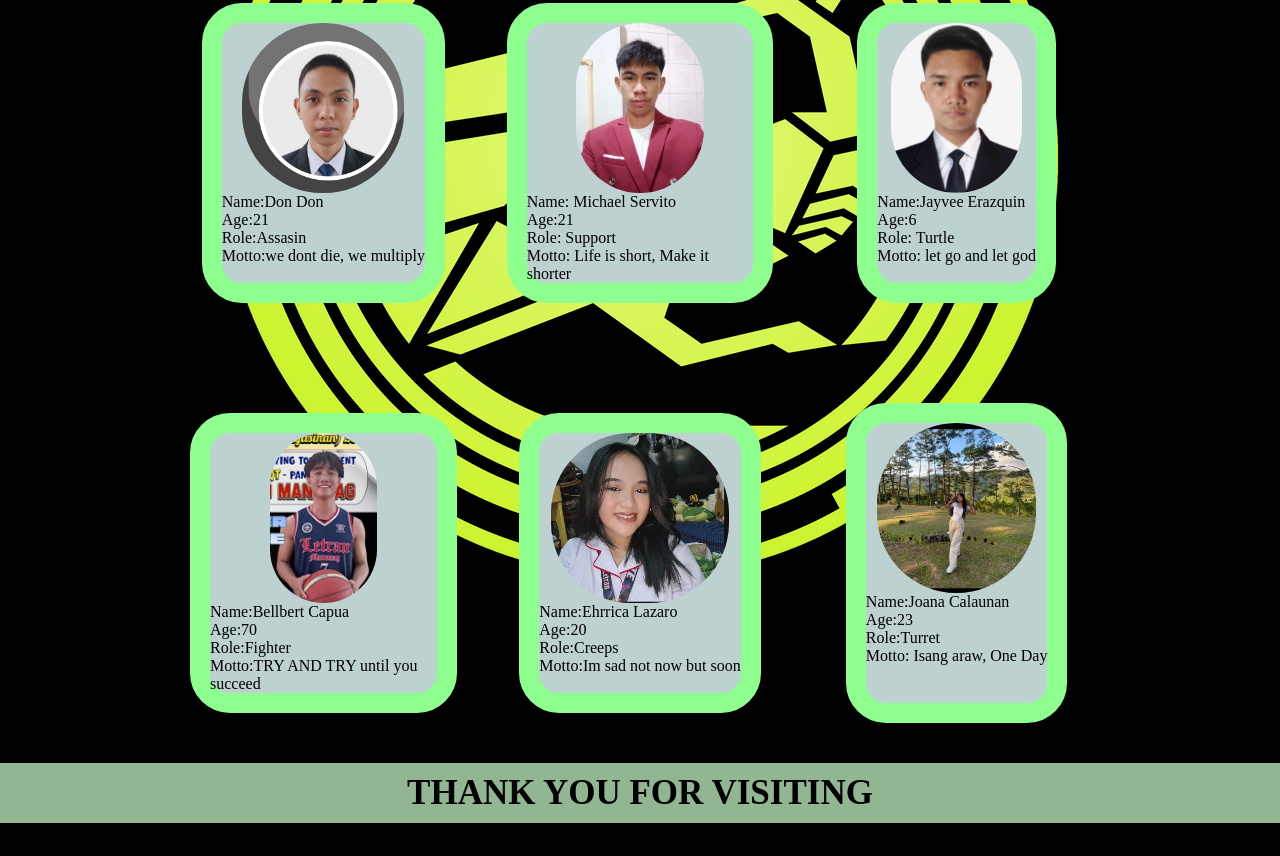
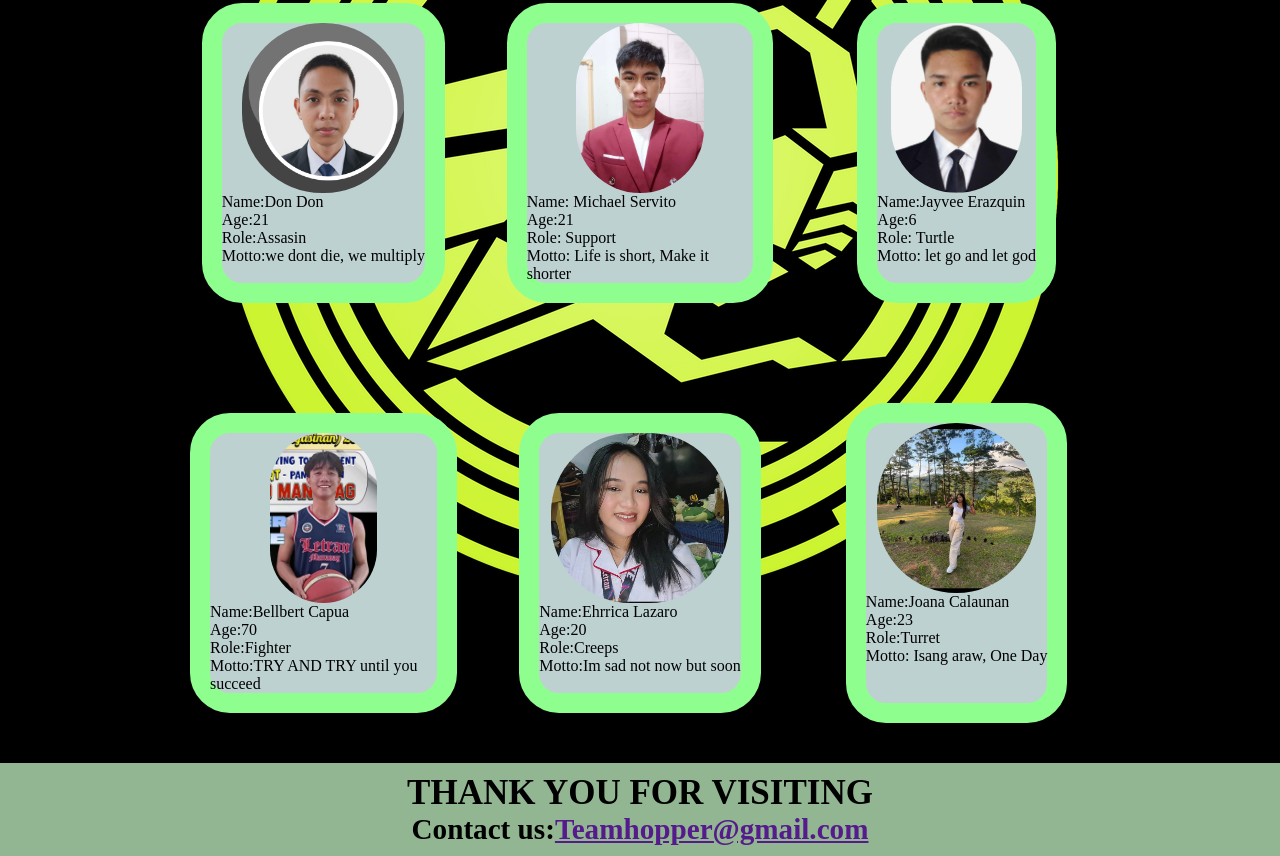
Before and after one commit to kaijimiyashita-ai/EXAMSITE, a plain HTML site: page team.html in a window 1280 px wide. Shown: the part 506-1362 px from the top of the page. Before the commit the page ends 1329 px from the top, so only its background shows below. Drawn offline with Linux system fonts and the light colour scheme.

Commit message:
Update team.html

```diff
--- a/team.html
+++ b/team.html
@@ -140,8 +140,13 @@
 
     </div>
 
-
-<footer class="footer">THANK YOU FOR VISITING</footer>
+<footer class="footer">THANK YOU FOR VISITING
+    <small>
+        <p>
+           Contact us:<a href="">Teamhopper@gmail.com</a>
+        </p>
+    </small>
+</footer>
 
 </body>
 </html>
```
